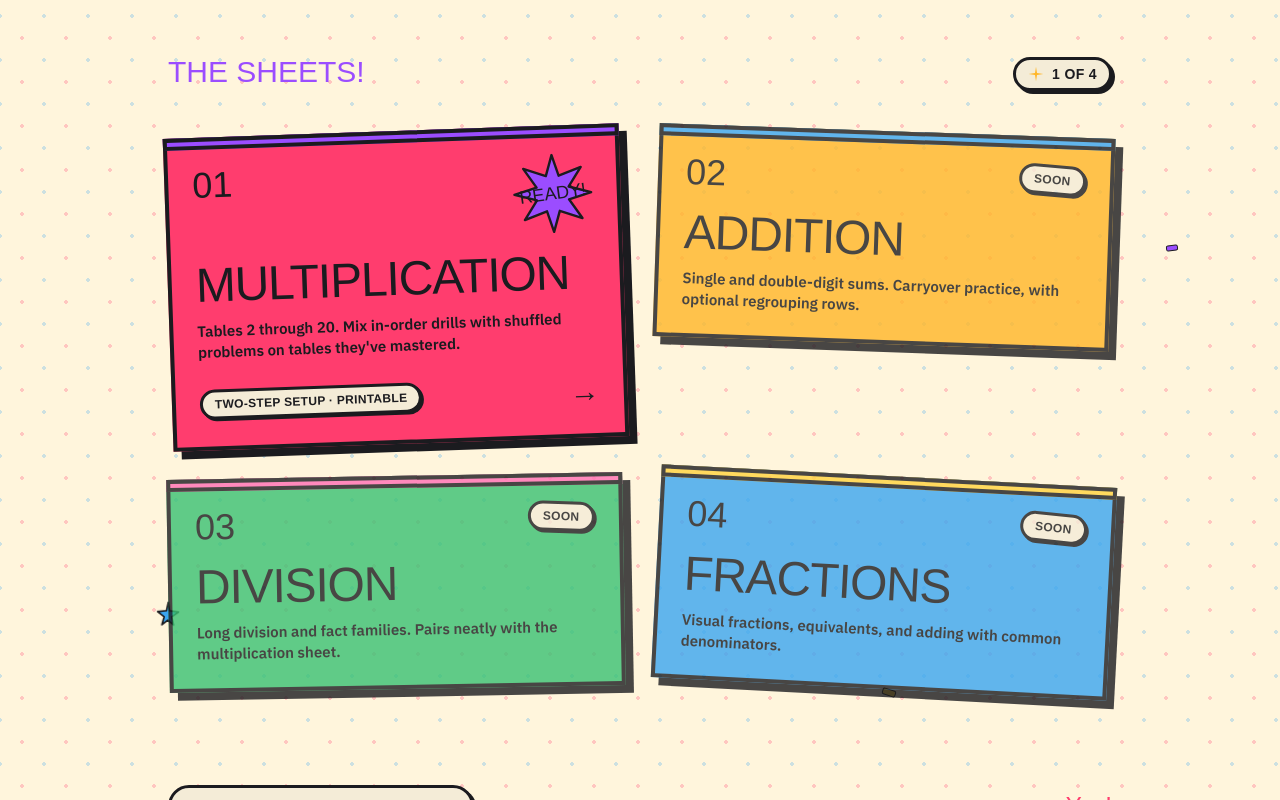
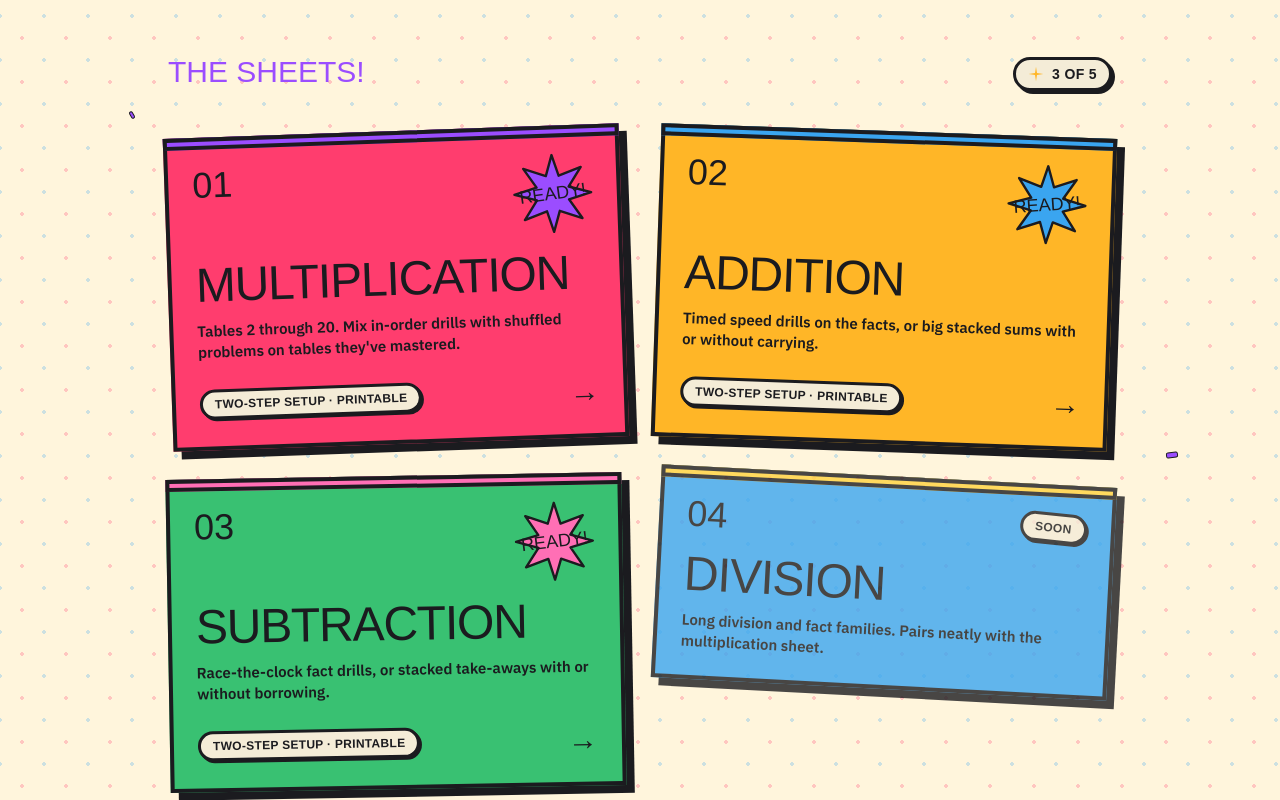
Before and after one commit to esniper/kids-worksheets, a Next.js app: page / in a window 1280 px wide. Shown: the part 820-1620 px from the top of the page. Built offline with nearby package versions, Linux system fonts and the light colour scheme; a web font is replaced by a local one.

Commit message:
Light up addition and subtraction cards on the home page

```diff
--- a/src/app/page.tsx
+++ b/src/app/page.tsx
@@ -31,12 +31,22 @@ const sheets: Sheet[] = [
     idx: "02",
     title: "Addition",
     blurb:
-      "Single and double-digit sums. Carryover practice, with optional regrouping rows.",
-    status: "soon",
-    meta: "In the works",
+      "Timed speed drills on the facts, or big stacked sums with or without carrying.",
+    href: "/addition",
+    status: "ready",
+    meta: "Two-step setup · printable",
   },
   {
     idx: "03",
+    title: "Subtraction",
+    blurb:
+      "Race-the-clock fact drills, or stacked take-aways with or without borrowing.",
+    href: "/subtraction",
+    status: "ready",
+    meta: "Two-step setup · printable",
+  },
+  {
+    idx: "04",
     title: "Division",
     blurb:
       "Long division and fact families. Pairs neatly with the multiplication sheet.",
@@ -44,7 +54,7 @@ const sheets: Sheet[] = [
     meta: "In the works",
   },
   {
-    idx: "04",
+    idx: "05",
     title: "Fractions",
     blurb: "Visual fractions, equivalents, and adding with common denominators.",
     status: "soon",
@@ -60,6 +70,7 @@ const cardStyles: Record<
   "02": { bg: "#ffb627", ring: "#3aa5f0", tilt: "rotate-2", delay: "0.08s" },
   "03": { bg: "#39c172", ring: "#ff6fb5", tilt: "-rotate-1", delay: "0.16s" },
   "04": { bg: "#3aa5f0", ring: "#ffd23f", tilt: "rotate-3", delay: "0.24s" },
+  "05": { bg: "#9b4dff", ring: "#ffb627", tilt: "-rotate-2", delay: "0.32s" },
 };
 
 export default function Home() {
```
